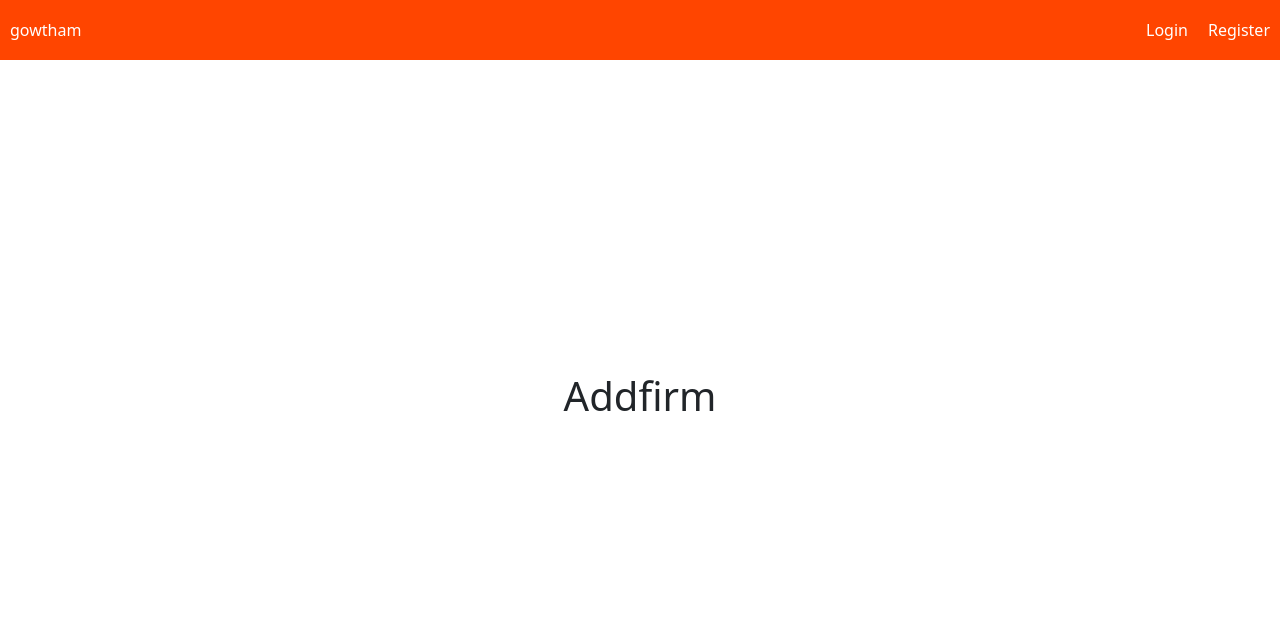
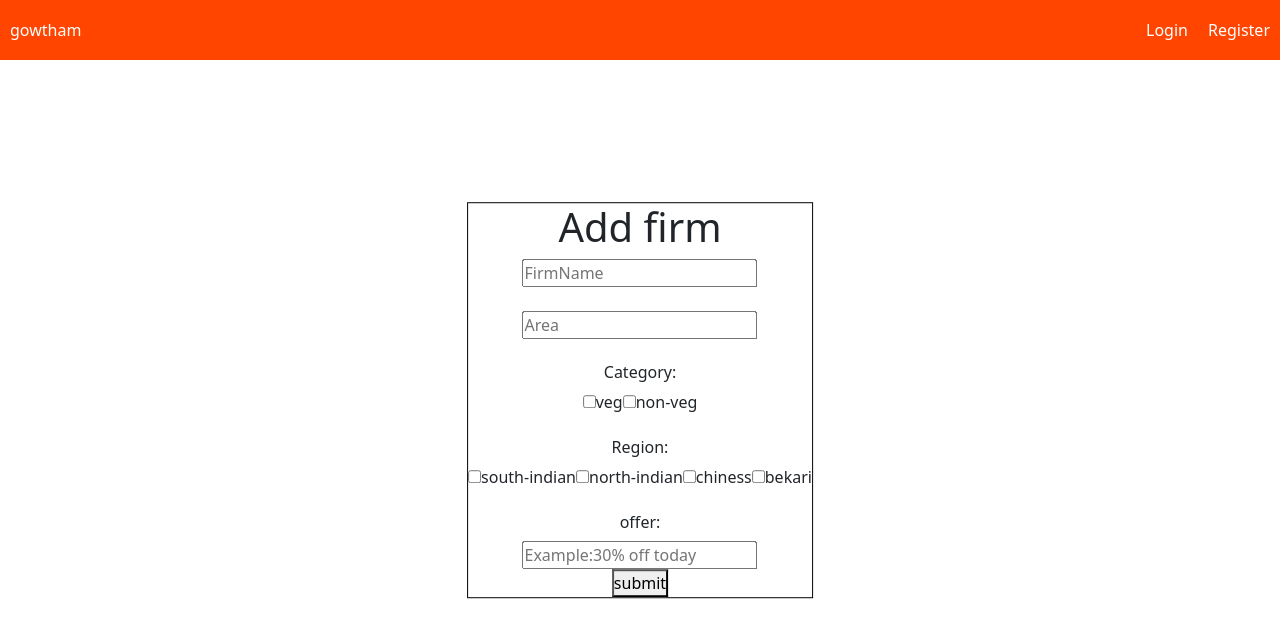
Before and after one commit to gowthamazmeera09/vendorRegistation, a React (Create React App) app: page /Addfirm in a window 1280 px wide. Shown: the top 638 px of the page. Built offline with nearby package versions, Linux system fonts and the light colour scheme.

Commit message:
tables updated here

```diff
--- a/src/App.css
+++ b/src/App.css
@@ -83,3 +83,10 @@
   left: 50%;
   transform: translate(-50%,-50%);
 }
+/* Addfirm-table */
+.Addfirm{
+  width: auto;
+  height: auto;
+  border: 1px solid black;
+  text-align: center;
+}
--- a/src/components/pages/Addfirm.jsx
+++ b/src/components/pages/Addfirm.jsx
@@ -2,8 +2,40 @@ import React from 'react'
 
 function Addfirm() {
   return (
-    <div className='Addfirm'>
-        <h1>Addfirm</h1>
+    <div className='Addfirm-table'>
+        <form className='Addfirm'>
+          <h1>Add firm</h1>
+          <input type='text' placeholder='FirmName' />
+          <br></br>
+          <br></br>
+          <input type='text' placeholder='Area' />
+          <br></br>
+          <br></br>
+          <span>
+          <h6>Category:</h6>
+          <input type='checkbox' />veg
+          <input type='checkbox' />non-veg
+          </span>
+          <br></br>
+          <br></br>
+          <span>
+          <h6>Region:</h6>
+          <input type='checkbox' />south-indian
+          <input type='checkbox' />north-indian
+          <input type='checkbox' />chiness
+          <input type='checkbox' />bekari
+          </span>
+          <br></br>
+          <br></br>
+          <h6>offer:</h6>
+          <input type='text' placeholder='Example:30% off today' />
+          <div className='btn-submit'>
+          <button type='submit'>
+            submit
+          </button>
+        </div>
+
+        </form>
     </div>
   )
 }
--- a/src/components/pages/Addproduct.jsx
+++ b/src/components/pages/Addproduct.jsx
@@ -3,7 +3,33 @@ import React from 'react'
 function Addproduct() {
   return (
     <div className='Addproduct'>
-        <h1>Addproduct</h1>
+        <form className='Addfirm'>
+          <h1>Add Product</h1>
+          <input type='text' placeholder='Add product' />
+          <br></br>
+          <br></br>
+          <input type='text' placeholder='price' />
+          <br></br>
+          <br></br>
+          <span>
+          <h6>Category:</h6>
+          <input type='checkbox' />veg
+          <input type='checkbox' />non-veg
+          </span>
+          <br></br>
+          <br></br>
+          <input type='file'  />
+          <br></br>
+          <br></br>
+          <h6>best seller:</h6>
+          <input type='text' placeholder='best seller' />
+          <div className='btn-submit'>
+          <button type='submit'>
+            submit
+          </button>
+        </div>
+
+        </form>
     </div>
   )
 }
```
